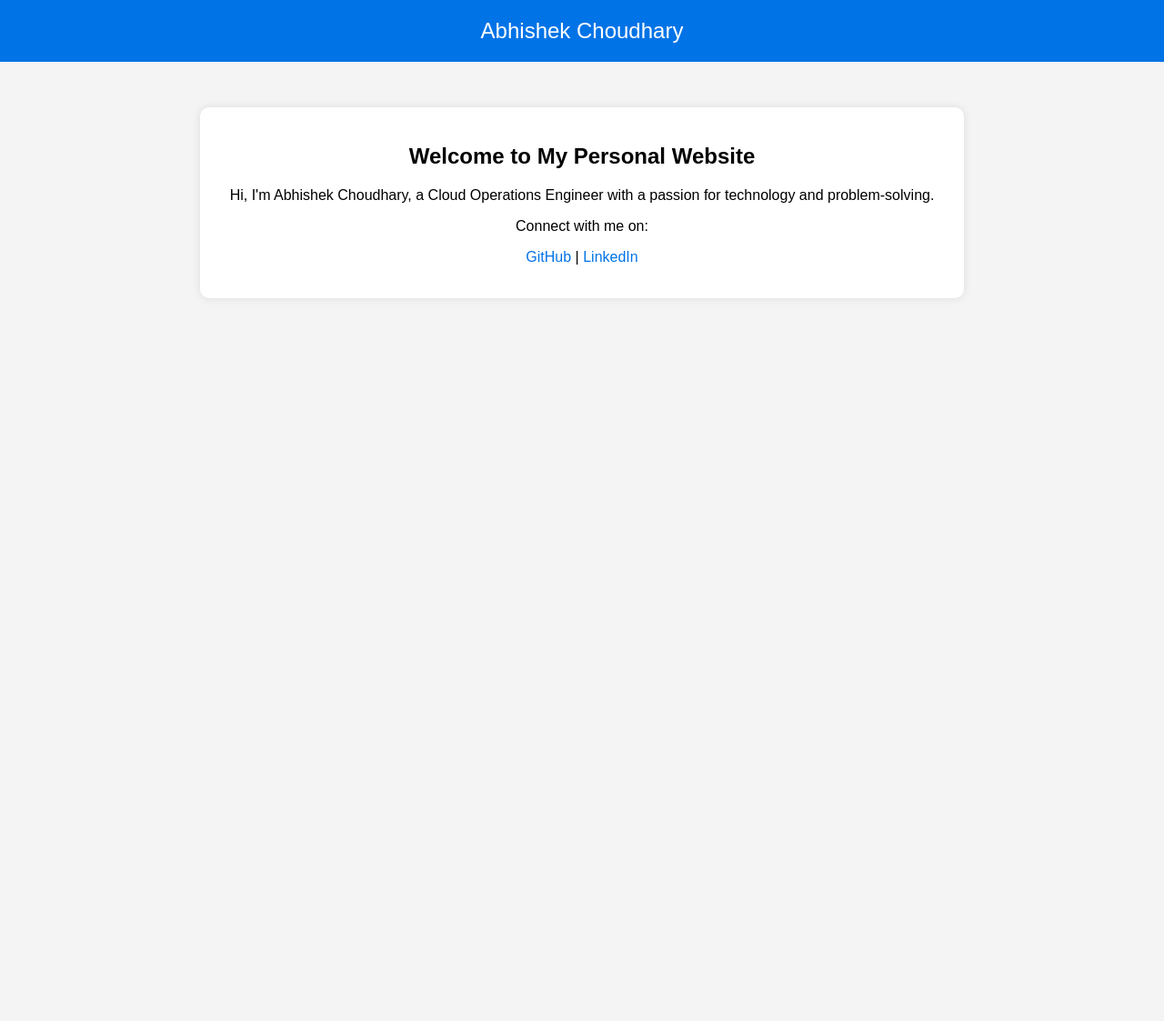
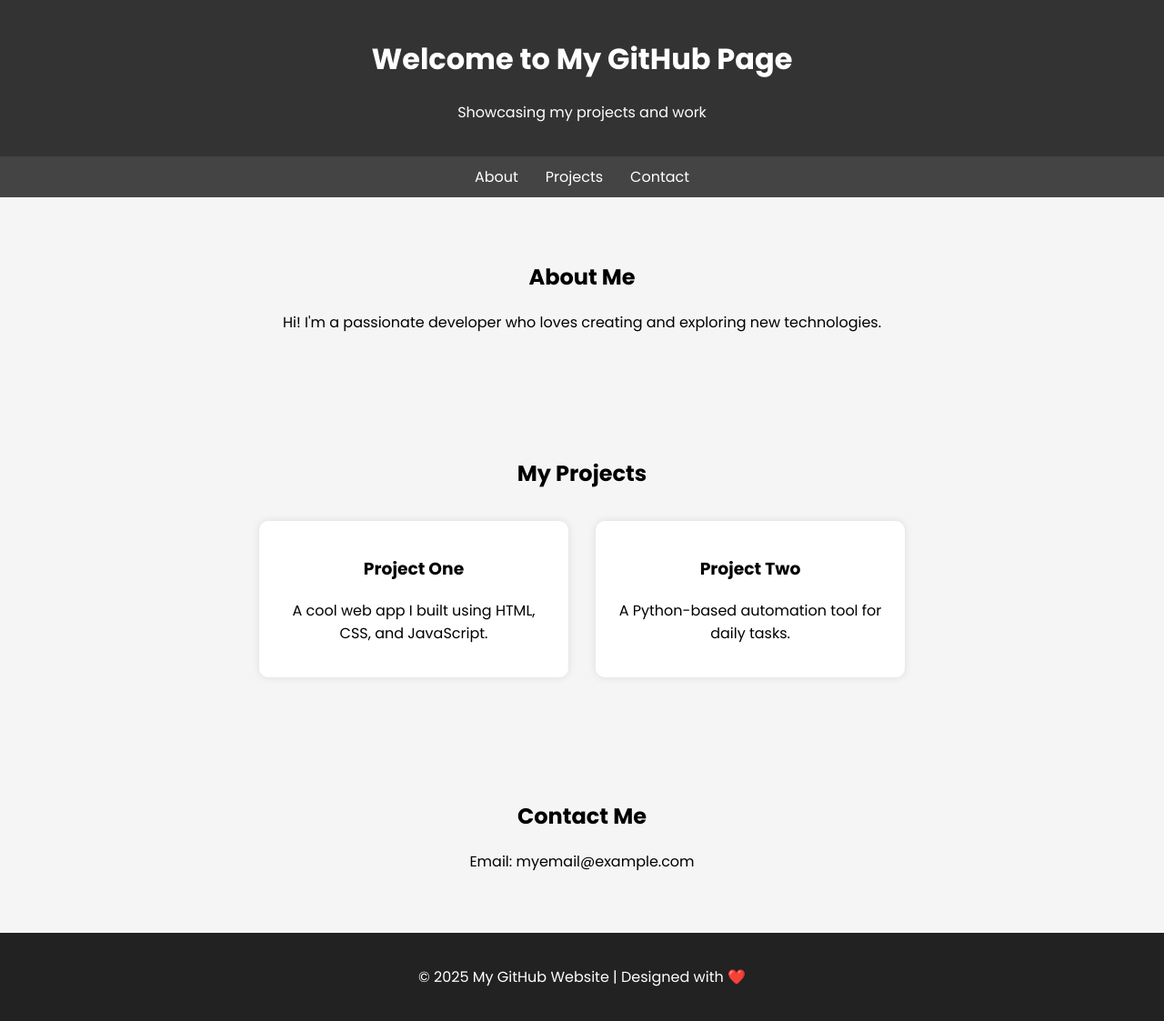
Before and after one commit to abhcx/abhishekchoudhary, a plain HTML site: page index.html in a window 1280 px wide. Shown: the whole page at 91% size. Before the commit the page ends 800 px from the top, so only its background shows below. Drawn offline with Linux system fonts and the light colour scheme.

Commit message:
Update index.html

```diff
--- a/index.html
+++ b/index.html
@@ -3,47 +3,90 @@
 <head>
     <meta charset="UTF-8">
     <meta name="viewport" content="width=device-width, initial-scale=1.0">
-    <title>Abhishek Choudhary | Personal Website</title>
+    <title>My GitHub Website</title>
+    <link href="https://fonts.googleapis.com/css2?family=Poppins:wght@300;400;700&display=swap" rel="stylesheet">
     <style>
         body {
-            font-family: Arial, sans-serif;
+            font-family: 'Poppins', sans-serif;
             margin: 0;
             padding: 0;
-            text-align: center;
-            background-color: #f4f4f4;
+            background: #f5f5f5;
         }
         header {
-            background: #0073e6;
+            background: #333;
             color: white;
             padding: 20px;
-            font-size: 24px;
+            text-align: center;
         }
-        .container {
-            max-width: 800px;
-            margin: 50px auto;
+        nav {
+            display: flex;
+            justify-content: center;
+            background: #444;
+            padding: 10px;
+        }
+        nav a {
+            color: white;
+            margin: 0 15px;
+            text-decoration: none;
+        }
+        section {
+            padding: 50px;
+            text-align: center;
+        }
+        .projects {
+            display: flex;
+            justify-content: center;
+            flex-wrap: wrap;
+        }
+        .project-card {
             background: white;
+            margin: 15px;
             padding: 20px;
+            width: 300px;
             border-radius: 10px;
             box-shadow: 0 0 10px rgba(0, 0, 0, 0.1);
         }
-        a {
-            color: #0073e6;
-            text-decoration: none;
+        footer {
+            background: #222;
+            color: white;
+            text-align: center;
+            padding: 20px;
         }
     </style>
 </head>
 <body>
     <header>
-        Abhishek Choudhary
+        <h1>Welcome to My GitHub Page</h1>
+        <p>Showcasing my projects and work</p>
     </header>
-    <div class="container">
-        <h2>Welcome to My Personal Website</h2>
-        <p>Hi, I'm Abhishek Choudhary, a Cloud Operations Engineer with a passion for technology and problem-solving.</p>
-        <p>Connect with me on:</p>
-        <p>
-            <a href="https://github.com/your-github-username" target="_blank">GitHub</a> |
-            <a href="https://www.linkedin.com/in/your-linkedin-profile" target="_blank">LinkedIn</a>
-        </p>
-    </div>
+    <nav>
+        <a href="#about">About</a>
+        <a href="#projects">Projects</a>
+        <a href="#contact">Contact</a>
+    </nav>
+    <section id="about">
+        <h2>About Me</h2>
+        <p>Hi! I'm a passionate developer who loves creating and exploring new technologies.</p>
+    </section>
+    <section id="projects">
+        <h2>My Projects</h2>
+        <div class="projects">
+            <div class="project-card">
+                <h3>Project One</h3>
+                <p>A cool web app I built using HTML, CSS, and JavaScript.</p>
+            </div>
+            <div class="project-card">
+                <h3>Project Two</h3>
+                <p>A Python-based automation tool for daily tasks.</p>
+            </div>
+        </div>
+    </section>
+    <section id="contact">
+        <h2>Contact Me</h2>
+        <p>Email: myemail@example.com</p>
+    </section>
+    <footer>
+        <p>&copy; 2025 My GitHub Website | Designed with ❤️</p>
+    </footer>
 </body>
 </html>
```
